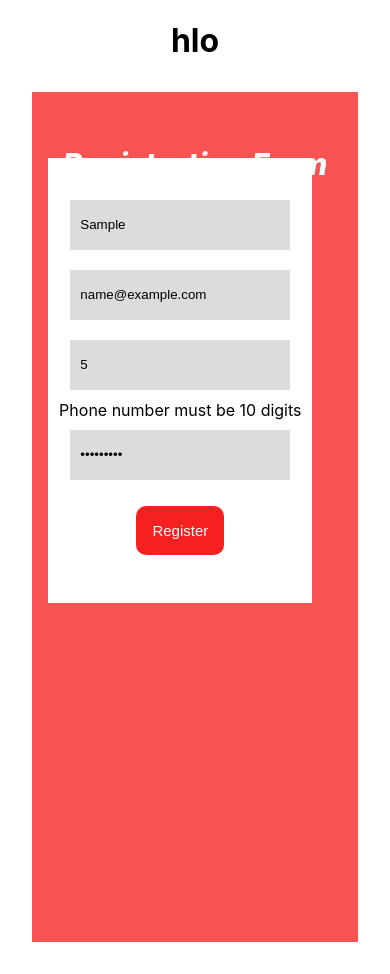
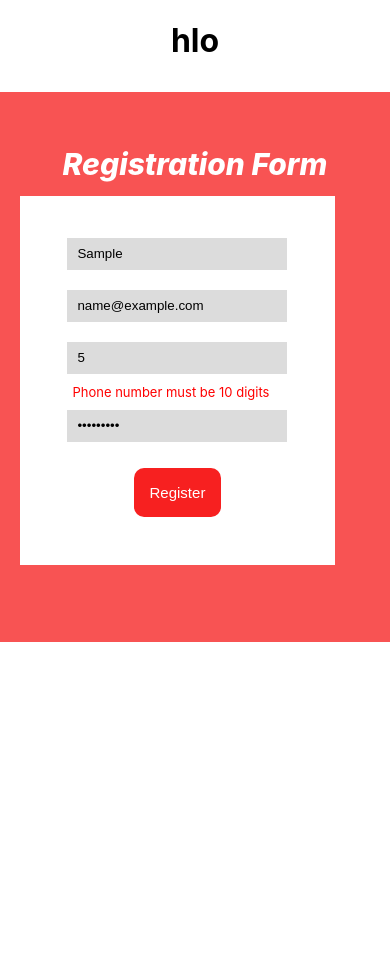
Before and after one commit to jishnunpp/mykare-task, a React (Create React App) app: page / in a window 390 px wide. Both pictures are taken after typing "Sample", "name@example.com", "5", "Sample123" into the empty fields and a click on the button "Register". After the commit the page ends 844 px from the top, so only its background shows below. Built offline with nearby package versions, Linux system fonts and the light colour scheme.

Commit message:
registration responsive added

```diff
--- a/src/components/register/Register.js
+++ b/src/components/register/Register.js
@@ -1,13 +1,13 @@
-import React, { useState } from 'react';
-import bcrypt from 'bcryptjs';
-import './register.css';
+import React, { useState } from "react";
+import bcrypt from "bcryptjs";
+import "./register.css";
 
 const Register = () => {
   const [formData, setFormData] = useState({
-    username: '',
-    email: '',
-    phone: '',
-    password: '',
+    username: "",
+    email: "",
+    phone: "",
+    password: "",
   });
   const [errors, setErrors] = useState({});
 
@@ -21,21 +21,20 @@ const Register = () => {
     const emailRegex = /^[^\s@]+@[^\s@]+\.[^\s@]+$/;
     const phoneRegex = /^\d{10}$/;
 
-    if (!formData.username) newErrors.username = 'Username is required';
+    if (!formData.username) newErrors.username = "Username is required";
     if (!formData.email) {
-      newErrors.email = 'Email is required';
+      newErrors.email = "Email is required";
     } else if (!emailRegex.test(formData.email)) {
-      newErrors.email = 'Invalid email format';
+      newErrors.email = "Invalid email format";
     }
     if (!formData.phone) {
-      newErrors.phone = 'Phone number is required';
+      newErrors.phone = "Phone number is required";
     } else if (!phoneRegex.test(formData.phone)) {
-      newErrors.phone = 'Phone number must be 10 digits';
+      newErrors.phone = "Phone number must be 10 digits";
     }
-    if (!formData.password) newErrors.password = 'Password is required';
+    if (!formData.password) newErrors.password = "Password is required";
     return newErrors;
   };
-
 
   const handleSubmit = async (e) => {
     e.preventDefault();
@@ -56,67 +55,103 @@ const Register = () => {
       };
 
       // Store data in local storage
-      localStorage.setItem('userData', JSON.stringify(userData));
+      localStorage.setItem("userData", JSON.stringify(userData));
 
       console.log("Form data's", userData);
     }
   };
 
   return (
-    <div className='contactform'>
-      <div className='contactform-heading'>
+    <div className="contactform">
+      <div className="contactform-heading">
         <h2>Registration Form</h2>
       </div>
-      <form className='contactform-form' onSubmit={handleSubmit}>
-        <div className='contactform-form'>
-          <div className='form'>
-            <div className='form-section'>
+      <form className="contactform-form" onSubmit={handleSubmit}>
+        <div className="contactform-form">
+          <div className="form">
+            <div className="form-section">
+              <div>
+                <div>
                   <input
-                name='username'
-                placeholder='Username'
-                type='text'
-                className='input-data'
+                    name="username"
+                    placeholder="Username"
+                    type="text"
+                    className="input-data"
                     value={formData.username}
                     onChange={handleChange}
                   />
+                </div>
+                <div>
                   {errors.username && (
-                <div className='error'>{errors.username}</div>
+                    <div className="error">{errors.username}</div>
                   )}
+                </div>
+              </div>
 
+
+              <div>
+                <div>
                 <input
-                name='email'
-                placeholder='Enter email address'
-                type='email'
-                className='input-data'
+                name="email"
+                placeholder="Enter email address"
+                type="email"
+                className="input-data"
                 value={formData.email}
                 onChange={handleChange}
               />
-              {errors.email && <div className='error'>{errors.email}</div>}
 
+                </div>
+                <div>
+                {errors.email && <div className="error">{errors.email}</div>}
+
+                </div>
+              </div>
+
+
+
+              <div>
+                <div>
                 <input
-                name='phone'
-                placeholder='Phone'
-                type='number'
-                className='input-data'
+                name="phone"
+                placeholder="Phone"
+                type="number"
+                className="input-data"
                 value={formData.phone}
                 onChange={handleChange}
               />
-              {errors.phone && <div className='error'>{errors.phone}</div>}
 
+                </div>
+                <div>
+                {errors.phone && <div className="error">{errors.phone}</div>}
+
+                </div>
+              </div>
+
+
+
+              <div>
+                <div>
                 <input
-                name='password'
-                placeholder='Password'
-                type='password'
-                className='input-data'
+                name="password"
+                placeholder="Password"
+                type="password"
+                className="input-data"
                 value={formData.password}
                 onChange={handleChange}
               />
+
+                </div>
+                <div>
                 {errors.password && (
-                <div className='error'>{errors.password}</div>
+                <div className="error">{errors.password}</div>
               )}
+
                 </div>
-            <div className='form-btn'>
-              <button type='submit'>Register</button>
+              </div>
+
+            </div>
+            <div className="form-btn">
+              <button type="submit">Register</button>
             </div>
           </div>
         </div>
--- a/src/components/register/register.css
+++ b/src/components/register/register.css
@@ -29,7 +29,7 @@
 .contactform-form{
     background-color: white;
     position: absolute;
-    width: 70%;
+    width: 700px;
     margin-top: 12rem;
     display: flex;
     flex-direction: column;
@@ -64,23 +64,17 @@
 .input-data{
     border: none;
     background-color: gainsboro;
-    width:300px;
+    width:250px;
     height:40px;
-    margin: 1rem;
+    margin: 1rem ;
     padding:5px 10px;
 }
-.form-small-section{
-    display: flex;
-    flex-wrap: wrap;
-    justify-content: center;
-}
-.input-sdata{
-    border: none;
-    background-color: gainsboro;
-    width:182px;
-    height:40px;
-    margin: 1rem;
-    padding:5px 10px;
+.error{
+    color: red;
+    font-size: small;
+    text-align:left;
+    margin-left: 15px;
+
 }
 .form-btn{
    display:flex;
@@ -126,13 +120,7 @@
         margin: 1rem;
         padding:5px 10px;
     }
-    .input-sdata{
 
-        width:130px;
-
-        margin: 1rem;
-        padding:5px 10px;
-    }
 
 }
 
@@ -145,40 +133,32 @@
     margin: 1rem;
     padding:5px 10px;
 }
-.input-sdata{
 
-    width:115px;
-
-    margin: 1rem;
-    padding:5px 10px;
-}
 
 }
 @media screen and (max-width:850px){
+    .contactform{
+        height:550px;
+        margin:2rem 0;
+
+    }
     .contactform-form{
         width: 90%;
     }
     .contactform-form h1{
-        margin: 0;
+        margin: 5px;
         padding: 0;
-        font-size:20px;
+        font-size:15px;
         font-weight:500px;
     }
 
-.contactform{
-    height:850px;
 
-    margin:2rem 2rem;
-}
 .input-data{
     width:200px;
+    height: 22px;
     margin: 10px ;
     padding:5px 10px;
 }
-.input-sdata{
-    width:80px;
-    margin: 10px;
-    padding:5px 10px;
-}
+
 
 }
```
Lines whose indentation alone changed are shown as unchanged.
